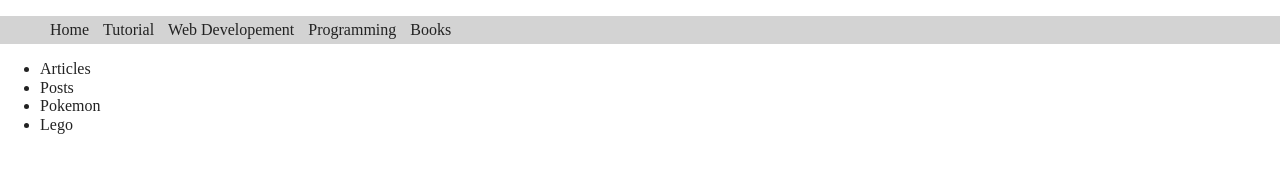
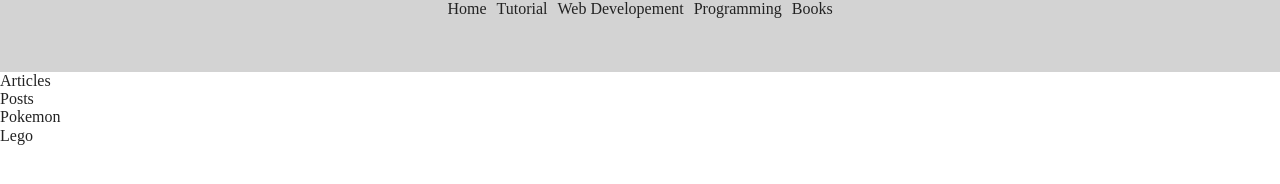
Before and after one commit to zaynulaabideen/zaynulaabideen, a website built with Parcel: page index.html in a window 1280 px wide. Built offline with nearby package versions, Linux system fonts and the light colour scheme.

Commit message:
WIP: trying layout

```diff
--- a/css/main.css
+++ b/css/main.css
@@ -262,16 +262,29 @@ textarea {
   }
 }
 
-header {
-
+.container{
+  display: grid;
+  grid-template-rows: 0.1fr auto 0.2fr;
+  height: calc(100vh - 10px);
 }
-nav.main {
+header{
   background-color: lightgray;
 }
-nav.main > ul{
+
+header ul, aside ul {
+  margin: 0px;
+  padding: 0px;
   list-style: none;
 }
-nav.main > ul > li{
+nav {
+  height: 100%;
+}
+nav.main ul{
+  display: flex;
+  gap: 10px;
+  justify-content: center;
+}
+nav.main ul li {
   display: inline-block;
-  margin: 5px 0px 5px 10px;
+  height: 100%;
 }
--- a/index.html
+++ b/index.html
@@ -23,9 +23,8 @@
 </head>
 
 <body>
-
   <!-- Add your site or application content here -->
-  <div class="contianer">
+  <div class="container">
     <header>
         <nav class="main">
           <ul>
@@ -54,8 +53,8 @@
 
   <!--
   <script src="js/vendor/modernizr-3.11.2.min.js"></script>
+  -->
   <script src="js/plugins.js"></script>
--->
   <script src="js/main.js"></script>
 
   <!-- Google Analytics: change UA-XXXXX-Y to be your site's ID. -->
```
Also changed, not shown: package.json (+7 -4 lines), 1 other file.
